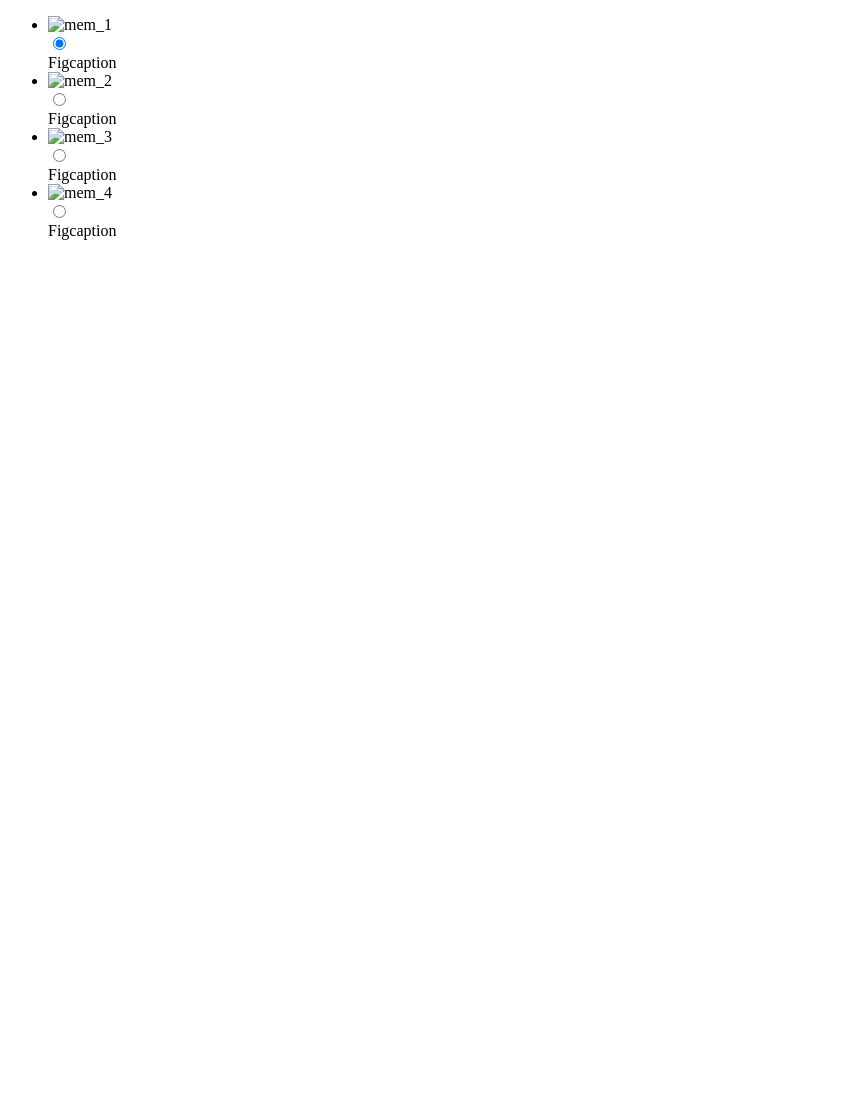
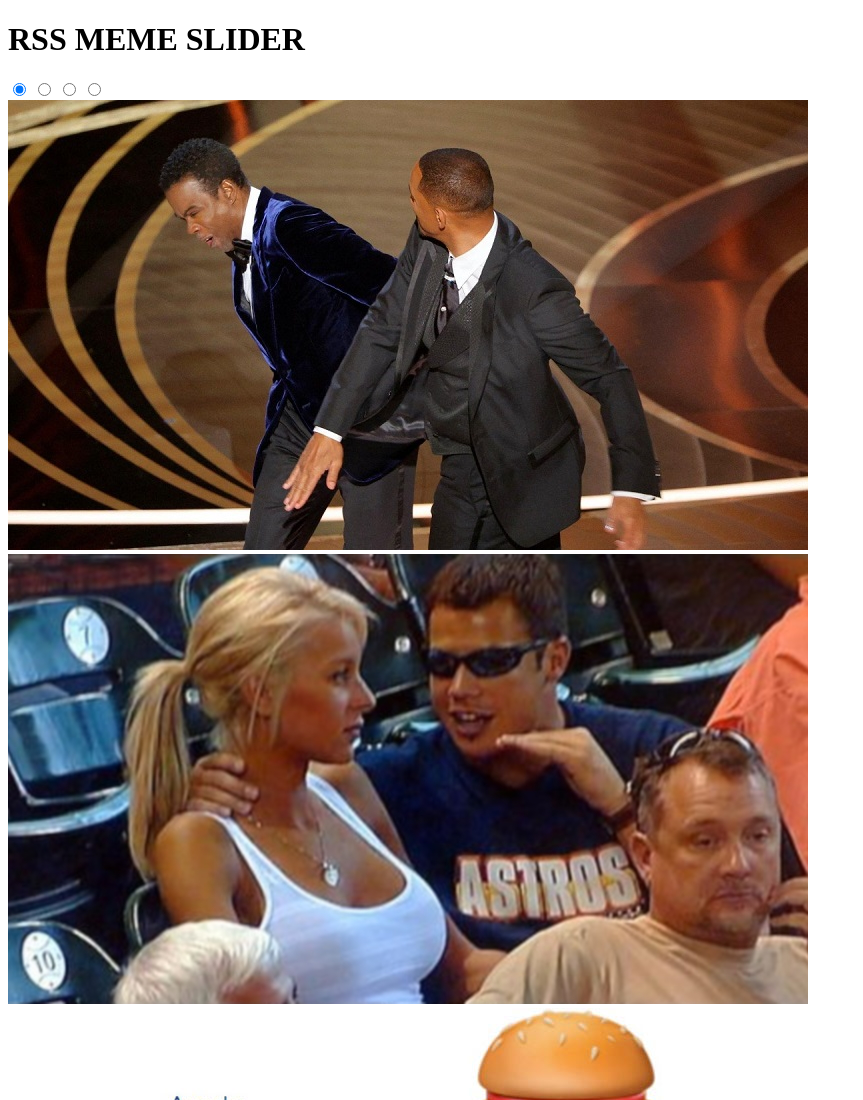
Before and after one commit to Mister211194/css-mem-slider, a plain HTML site: page css-mem-slider/index.html in a window 1280 px wide. Shown: the top 1100 px of the page, without its empty margins (0-863 px from the left). Before the commit the page ends 800 px from the top, so only its background shows below. Drawn offline with Linux system fonts and the light colour scheme.

Commit message:
feat: update slider structure in index.html file  (Wed, May 11, 2022 12:18:24 AM)

```diff
--- a/css-mem-slider/index.html
+++ b/css-mem-slider/index.html
@@ -6,46 +6,45 @@
     <meta http-equiv="X-UA-Compatible" content="IE=edge">
     <meta name="viewport" content="width=device-width, initial-scale=1.0">
     <link type="Image/x-icon" href="./image/favicon.ico" rel="icon">
+    <link rel="stylesheet" href="./index.css">
     <title>CSS MEM SLIDER</title>
 </head>
 
-<body>
-    <div class="container">
-        <ul class="slider">
-            <li class="slider__slide-element">
-                <img class="slider__mem" src="" alt="mem_1">
-                <div class="silder__caption-container">
-                    <input class="slider__button" type="radio" id="slide-1" name="slide" checked>
-                    <label class="slider__pseudo-button" for="slide-1"></label>
-                    <figcaption class="slider__mem-caption">Figcaption</figcaption>
+<body class="root">
+    <main>
+        <header class="header">
+            <h1>RSS MEME SLIDER</h1>
+        </header>
+        <section class="slider">
+            <input id="btn-1" type="radio" name="radio-btn" checked>
+            <input id="btn-2" type="radio" name="radio-btn">
+            <input id="btn-3" type="radio" name="radio-btn">
+            <input id="btn-4" type="radio" name="radio-btn">
+            <div class="slider__images">
+                <img class="slider__image" src="./image/meme-1.jpg" alt="I vs Javascript">
+                <img class="slider__image" src="./image/meme-2.jpg" alt="She listens to you">
+                <img class="slider__image" src="./image/meme-3.jpg" alt="Burger battle">
+                <img class="slider__image" src="./image/meme-4.jpg" alt="Hello There">
+            </div>
+            <div class="slider__captions-container">
+                <div class="slider__captions">
+                    <figcaption class="slider__text">I vs Javascript</figcaption>
+                    <figcaption class="slider__text">She listens to you*</figcaption>
+                    <figcaption class="slider__text">Burger battle</figcaption>
+                    <figcaption class="slider__text">Hello There</figcaption>
                 </div>
-            </li>
-            <li class="slider__slide-element">
-                <img src="" alt="mem_2">
-                <div class="silder__caption-container">
-                    <input class="slider__button" type="radio" id="slide-2" name="slide">
-                    <label class="slider__pseudo-button" for="slide-2"></label>
-                    <figcaption class="slider__mem-caption">Figcaption</figcaption>
+                <div class="slider__buttons">
+                    <label for="btn-1"></label>
+                    <label for="btn-2"></label>
+                    <label for="btn-3"></label>
+                    <label for="btn-4"></label>
                 </div>
-            </li>
-            <li class="slider__slide-element">
-                <img src="" alt="mem_3">
-                <div class="silder__caption-container">
-                    <input class="slider__button" type="radio" id="slide-3" name="slide">
-                    <label class="slider__pseudo-button" for="slide-3"></label>
-                    <figcaption class="slider__mem-caption">Figcaption</figcaption>
-                </div>
-            </li>
-            <li class="slider__slide-element">
-                <img src="" alt="mem_4">
-                <div class="silder__caption-container">
-                    <input class="slider__button" type="radio" id="slide-4" name="slide">
-                    <label class="slider__pseudo-button" for="slide-4"></label>
-                    <figcaption class="slider__mem-caption">Figcaption</figcaption>
-                </div>
-            </li>
-        </ul>
-    </div>
+            </div>
+        </section>
+        <footer class="footer">
+
+        </footer>
+    </main>
 </body>
 
 </html>
```
Also changed, not shown: css-mem-slider/index.css (+11 -0 lines), css-mem-slider/image/meme-1.jpg (added), css-mem-slider/image/meme-2.jpg (added), css-mem-slider/image/meme-3.jpg (added), css-mem-slider/image/meme-4.jpg (added).
